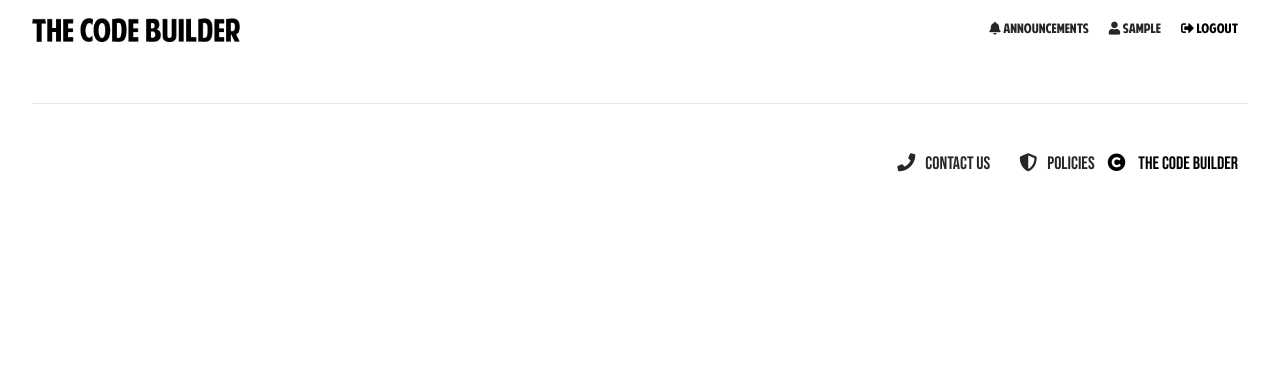
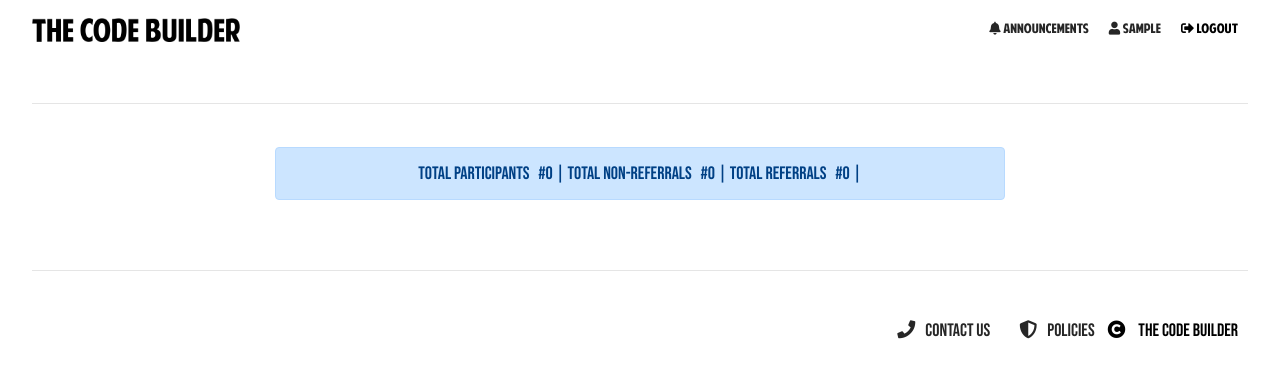
Before and after one commit to AulonSal/code-builders, a Django app: page /admin-dashboard/ in a window 1280 px wide. Shown: the top 378 px of the page. Run offline with Django 3.2, Linux system fonts and the light colour scheme; the visitor is signed in with stand-in values (Sample User, id 1); data that the repository does not hold is empty; parts of the project's set-up code (start-up, migrations or seed data) failed here and were passed over; some libraries are stand-ins or nearby versions; some web fonts are replaced.

Commit message:
Finalise dashboards

```diff
--- a/website/home/templates/home/adminDashboard.html
+++ b/website/home/templates/home/adminDashboard.html
@@ -4,8 +4,18 @@
 
 {% block content %}
 
+    <br>
+    <hr>
+    <br>
+    <div class="alert alert-primary" role="alert" style="width: 60%; margin: auto; text-align: center;">
+        Total Participants &nbsp #{{ total_participants }} |
+        Total Non-Referrals &nbsp #{{ nonreferral_participants }} |
+        Total Referrals &nbsp #{{ total_referrals }} |
+    </div>
+    <br>
+
     {% for teammember in teammembers %}
-        <a href="{% url 'teammember-dashboard' teammember.user.id %}">
+        <a href="{% url 'teammember-dashboard' teammember.user.id %}" style="text-decoration: none">
             <div class="alert alert-primary" role="alert" style="width: 60%; margin: auto; text-align: center;">
                 {{ teammember.user.username }}&nbsp&nbsp&nbsp&nbsp|&nbsp&nbsp&nbsp&nbsp{{ teammember.referrals }}
             </div>
--- a/website/home/views.py
+++ b/website/home/views.py
@@ -8,7 +8,7 @@ from django.shortcuts import render, redirect
 from django.views.decorators.clickjacking import xframe_options_sameorigin
 from django.views.decorators.http import require_http_methods
 
-from .models import Announcement, TeamMember, EventCategory, User
+from .models import Announcement, TeamMember, EventCategory, User, Participant
 
 
 def home(request):
@@ -97,4 +97,13 @@ def logoutuser(request):
 @staff_member_required
 def admindashboard(request):
     teammembers = TeamMember.objects.annotate(referrals=Count('participant'))
-    return render(request, 'home/adminDashboard.html', {'teammembers': teammembers})
+    total_participants = Participant.objects.count()
+    nonreferral_participants = Participant.objects.filter(referrer=None).count()
+    total_referrals = total_participants - nonreferral_participants
+
+    return render(request, 'home/adminDashboard.html',dict(
+        teammembers=teammembers,
+        total_participants=total_participants,
+        nonreferral_participants=nonreferral_participants,
+        total_referrals=total_referrals,
+    ))
```
